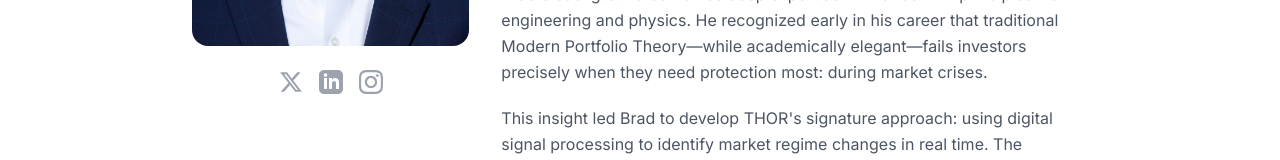
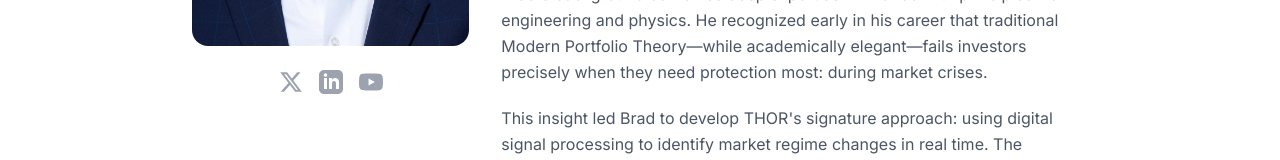
Before and after one commit to bradleyroth1688/thorfunds-new, a Next.js app: page /team in a window 1280 px wide. Shown: the part 711-871 px from the top of the page. Built offline with nearby package versions, Linux system fonts and the light colour scheme.

Commit message:
Replace Instagram with YouTube channel link on team page

```diff
--- a/src/app/team/page.tsx
+++ b/src/app/team/page.tsx
@@ -62,14 +62,14 @@
                     </svg>
                   </a>
                   <a
-                    href="https://instagram.com/thor.funds"
+                    href="https://www.youtube.com/@BRoth_THOR"
                     target="_blank"
                     rel="noopener noreferrer"
                     className="text-gray-400 hover:text-gold-500 transition-colors"
-                    title="Instagram"
+                    title="YouTube"
                   >
                     <svg className="h-6 w-6" fill="currentColor" viewBox="0 0 24 24">
-                      <path d="M12 2.163c3.204 0 3.584.012 4.85.07 3.252.148 4.771 1.691 4.919 4.919.058 1.265.069 1.645.069 4.849 0 3.205-.012 3.584-.069 4.849-.149 3.225-1.664 4.771-4.919 4.919-1.266.058-1.644.07-4.85.07-3.204 0-3.584-.012-4.849-.07-3.26-.149-4.771-1.699-4.919-4.92-.058-1.265-.07-1.644-.07-4.849 0-3.204.013-3.583.07-4.849.149-3.227 1.664-4.771 4.919-4.919 1.266-.057 1.645-.069 4.849-.069zm0-2.163c-3.259 0-3.667.014-4.947.072-4.358.2-6.78 2.618-6.98 6.98-.059 1.281-.073 1.689-.073 4.948 0 3.259.014 3.668.072 4.948.2 4.358 2.618 6.78 6.98 6.98 1.281.058 1.689.072 4.948.072 3.259 0 3.668-.014 4.948-.072 4.354-.2 6.782-2.618 6.979-6.98.059-1.28.073-1.689.073-4.948 0-3.259-.014-3.667-.072-4.947-.196-4.354-2.617-6.78-6.979-6.98-1.281-.059-1.69-.073-4.949-.073zm0 5.838c-3.403 0-6.162 2.759-6.162 6.162s2.759 6.163 6.162 6.163 6.162-2.759 6.162-6.163c0-3.403-2.759-6.162-6.162-6.162zm0 10.162c-2.209 0-4-1.79-4-4 0-2.209 1.791-4 4-4s4 1.791 4 4c0 2.21-1.791 4-4 4zm6.406-11.845c-.796 0-1.441.645-1.441 1.44s.645 1.44 1.441 1.44c.795 0 1.439-.645 1.439-1.44s-.644-1.44-1.439-1.44z"/>
+                      <path d="M23.498 6.186a3.016 3.016 0 0 0-2.122-2.136C19.505 3.545 12 3.545 12 3.545s-7.505 0-9.377.505A3.017 3.017 0 0 0 .502 6.186C0 8.07 0 12 0 12s0 3.93.502 5.814a3.016 3.016 0 0 0 2.122 2.136c1.871.505 9.376.505 9.376.505s7.505 0 9.377-.505a3.015 3.015 0 0 0 2.122-2.136C24 15.93 24 12 24 12s0-3.93-.502-5.814zM9.545 15.568V8.432L15.818 12l-6.273 3.568z"/>
                     </svg>
                   </a>
                 </div>
```
